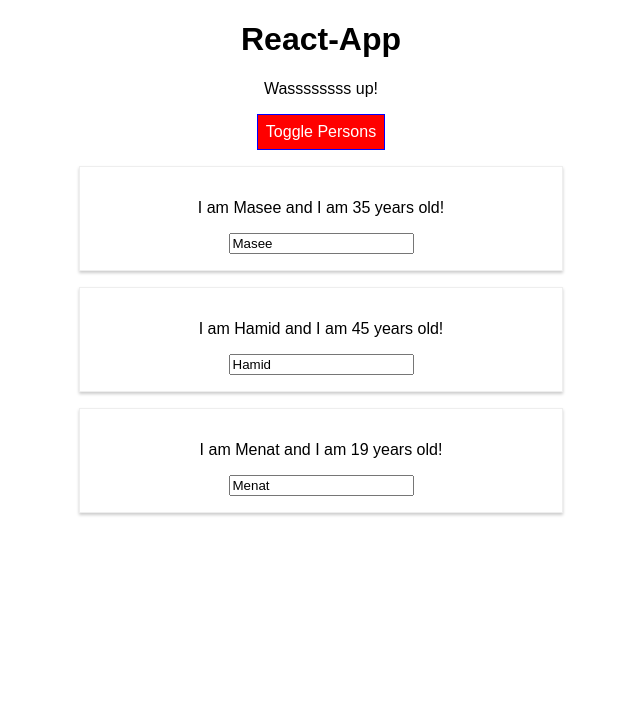
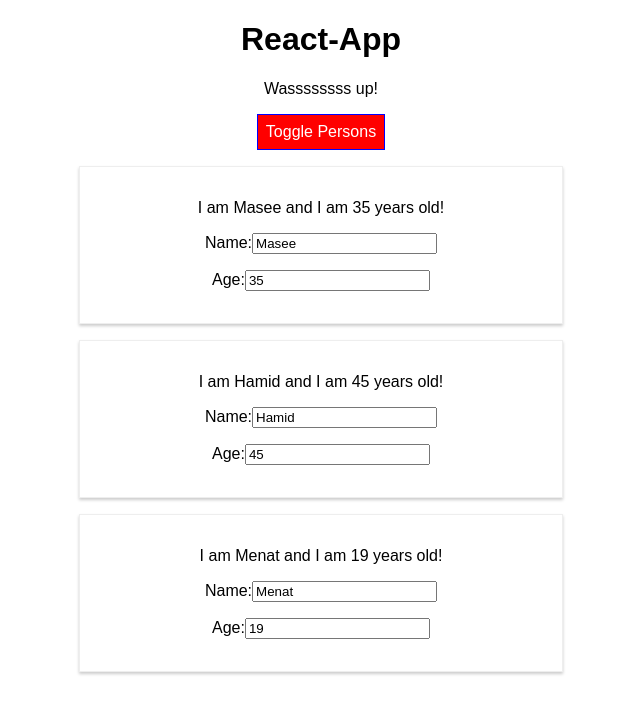
Before and after one commit to maseehussain/react-app, a React (Create React App) app: page / in a window 1280 px wide. Both pictures are taken after a click on the button "Toggle Persons". Shown: the top 714 px of the page, without its empty margins (319-959 px from the left). Built offline with nearby package versions, Linux system fonts and the light colour scheme.

Commit message:
age update
added age edit input

```diff
--- a/src/components/Persons/Person/Person.js
+++ b/src/components/Persons/Person/Person.js
@@ -15,11 +15,22 @@ class Person extends React.Component {
           I am {this.props.name} and I am {this.props.age} years old!
         </p>
         <p>{this.props.children}</p>
-        <input
-          type="text"
-          onChange={this.props.changed}
-          value={this.props.name}
-        />
+        <p>
+          Name:
+          <input
+            type="name"
+            onChange={this.props.changed}
+            value={this.props.name}
+          />
+        </p>
+        <p>
+          Age:
+          <input
+            type="age"
+            onChange={this.props.change}
+            value={this.props.age}
+          />
+        </p>
       </div>
     );
   }
--- a/src/components/Persons/Persons.js
+++ b/src/components/Persons/Persons.js
@@ -11,6 +11,7 @@ class Persons extends React.Component {
           age={person.age}
           key={person.id}
           changed={event => this.props.changed(event, person.id)}
+          change={event => this.props.change(event, person.id)}
         />
       );
     });
--- a/src/containers/App.js
+++ b/src/containers/App.js
@@ -25,6 +25,23 @@ class App extends React.Component {
     //this code does the same as the above const person = Object.assign({}, this.state.persons[personIndex]);
     //Update the person.
     person.name = event.target.value;
+    //now update the name within the array
+    const persons = [...this.state.persons];
+    persons[personIndex] = person;
+    //will update the person
+    this.setState({ persons: persons });
+  };
+
+  ageChangeHandler = (event, id) => {
+    //Update the state, findIndex takes a function as an input just like map and execute the function.
+    const personIndex = this.state.persons.findIndex(p => {
+      return p.id === id;
+    });
+    //Get a copy of the person itself and access the person index, using the spread operator
+    const person = { ...this.state.persons[personIndex] };
+    //this code does the same as the above const person = Object.assign({}, this.state.persons[personIndex]);
+    //Update the person.
+    person.age = event.target.value;
     //now update the name within the array
     const persons = [...this.state.persons];
     persons[personIndex] = person;
@@ -69,6 +86,7 @@ class App extends React.Component {
             persons={this.state.persons}
             clicked={this.deletePersonHandler}
             changed={this.nameChangeHandler}
+            change={this.ageChangeHandler}
           />
         </div>
       );
```
